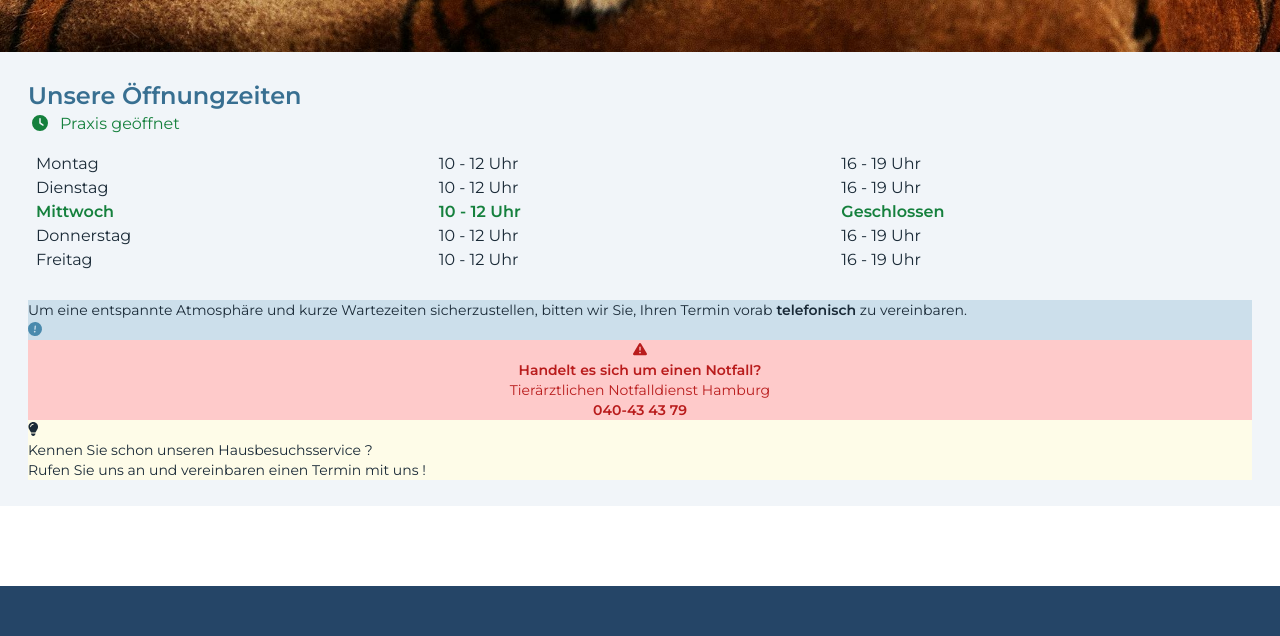
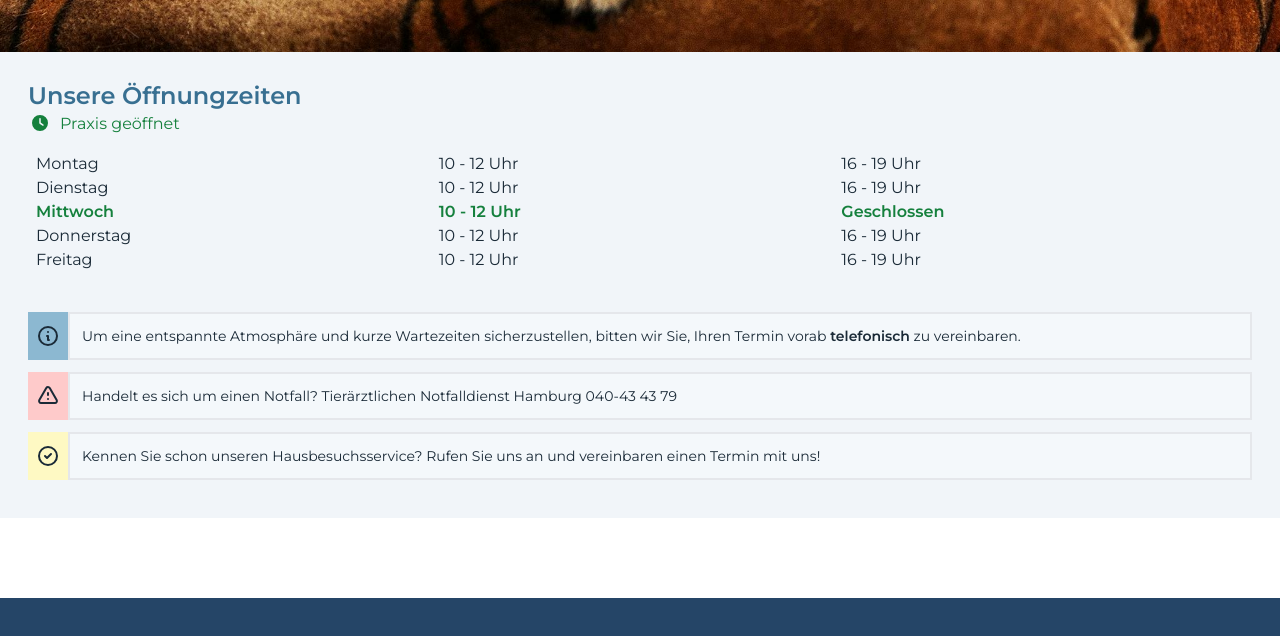
Before and after one commit to room-twenty/tierarztpraxis-volker-gerlitzki, a Next.js app in the folder vet-clinic/: page / in a window 1280 px wide. Shown: the part 1536-2172 px from the top of the page. Built offline with nearby package versions, Linux system fonts and the light colour scheme; grey boxes are pictures that could not be loaded.

Commit message:
style: create  pre-design for bonus services

```diff
--- a/vet-clinic/components/Contact/ContactEmergency.tsx
+++ b/vet-clinic/components/Contact/ContactEmergency.tsx
@@ -1,18 +1,27 @@
-import { FontAwesomeIcon } from '@fortawesome/react-fontawesome';
-import { faTriangleExclamation } from '@fortawesome/free-solid-svg-icons';
-
 const ContactEmergency = () => {
   return (
-    <article className="bg-red-200 text-center font-semibold text-red-700">
-      <div>
-        <FontAwesomeIcon icon={faTriangleExclamation} />
+    <div className="my-3 flex bg-red-200">
+      <div className="flex items-center p-2">
+        <svg
+          xmlns="http://www.w3.org/2000/svg"
+          className="h-6 w-6 shrink-0 stroke-current"
+          fill="none"
+          viewBox="0 0 24 24">
+          <path
+            stroke-linecap="round"
+            stroke-linejoin="round"
+            stroke-width="2"
+            d="M12 9v2m0 4h.01m-6.938 4h13.856c1.54 0 2.502-1.667 1.732-3L13.732 4c-.77-1.333-2.694-1.333-3.464 0L3.34 16c-.77 1.333.192 3 1.732 3z"
+          />
+        </svg>
       </div>
-      <div>
-        <h3 className="">Handelt es sich um einen Notfall?</h3>
-        <p className="font-normal">Tierärztlichen Notfalldienst Hamburg</p>
-        <p>040-43 43 79</p>
+      <div className="w-[100%] border-2 bg-glacier-50 p-3">
+        <p>
+          Handelt es sich um einen Notfall? Tierärztlichen Notfalldienst Hamburg
+          040-43 43 79
+        </p>
       </div>
-    </article>
+    </div>
   );
 };
 
--- a/vet-clinic/components/Contact/ContactInfo.tsx
+++ b/vet-clinic/components/Contact/ContactInfo.tsx
@@ -1,21 +1,27 @@
-import { FontAwesomeIcon } from '@fortawesome/react-fontawesome';
-import { faCircleExclamation } from '@fortawesome/free-solid-svg-icons';
-
 const ContactData = () => {
   return (
-    <article className="bg-glacier-200 leading-5">
-      <p className="">
-        Um eine entspannte Atmosphäre und kurze Wartezeiten sicherzustellen,
-        bitten wir Sie, Ihren Termin vorab
-        <span className="font-semibold"> telefonisch</span> zu vereinbaren.
-      </p>{' '}
-      <div>
-        <FontAwesomeIcon
-          icon={faCircleExclamation}
-          className="rotate-6 text-glacier-500"
-        />
+    <div className="my-3 flex bg-glacier-300">
+      <div className="flex items-center p-2">
+        <svg
+          xmlns="http://www.w3.org/2000/svg"
+          fill="none"
+          viewBox="0 0 24 24"
+          className="h-6 w-6 shrink-0 stroke-current">
+          <path
+            strokeLinecap="round"
+            strokeLinejoin="round"
+            strokeWidth="2"
+            d="M13 16h-1v-4h-1m1-4h.01M21 12a9 9 0 11-18 0 9 9 0 0118 0z"></path>
+        </svg>
       </div>
-    </article>
+      <div className="w-[100%] border-2 bg-glacier-50 p-3">
+        <p>
+          Um eine entspannte Atmosphäre und kurze Wartezeiten sicherzustellen,
+          bitten wir Sie, Ihren Termin vorab{' '}
+          <span className="font-semibold"> telefonisch</span> zu vereinbaren.
+        </p>
+      </div>
+    </div>
   );
 };
 
--- a/vet-clinic/components/Contact/ContactVisit.tsx
+++ b/vet-clinic/components/Contact/ContactVisit.tsx
@@ -1,14 +1,25 @@
-import { FontAwesomeIcon } from '@fortawesome/react-fontawesome';
-import { faLightbulb } from '@fortawesome/free-solid-svg-icons';
 const ContactVisit = () => {
   return (
-    <div className="bg-yellow-50">
-      <div>
-        <FontAwesomeIcon icon={faLightbulb} />
+    <div className="my-3 flex bg-yellow-100">
+      <div className="flex items-center p-2">
+        <svg
+          xmlns="http://www.w3.org/2000/svg"
+          className="h-6 w-6 shrink-0 stroke-current"
+          fill="none"
+          viewBox="0 0 24 24">
+          <path
+            stroke-linecap="round"
+            stroke-linejoin="round"
+            stroke-width="2"
+            d="M9 12l2 2 4-4m6 2a9 9 0 11-18 0 9 9 0 0118 0z"
+          />
+        </svg>
       </div>
-      <div>
-        <p>Kennen Sie schon unseren Hausbesuchsservice ?</p>
-        <p>Rufen Sie uns an und vereinbaren einen Termin mit uns !</p>
+      <div className="w-[100%] border-2 bg-glacier-50 p-3">
+        <p>
+          Kennen Sie schon unseren Hausbesuchsservice? Rufen Sie uns an und
+          vereinbaren einen Termin mit uns!
+        </p>
       </div>
     </div>
   );
```
